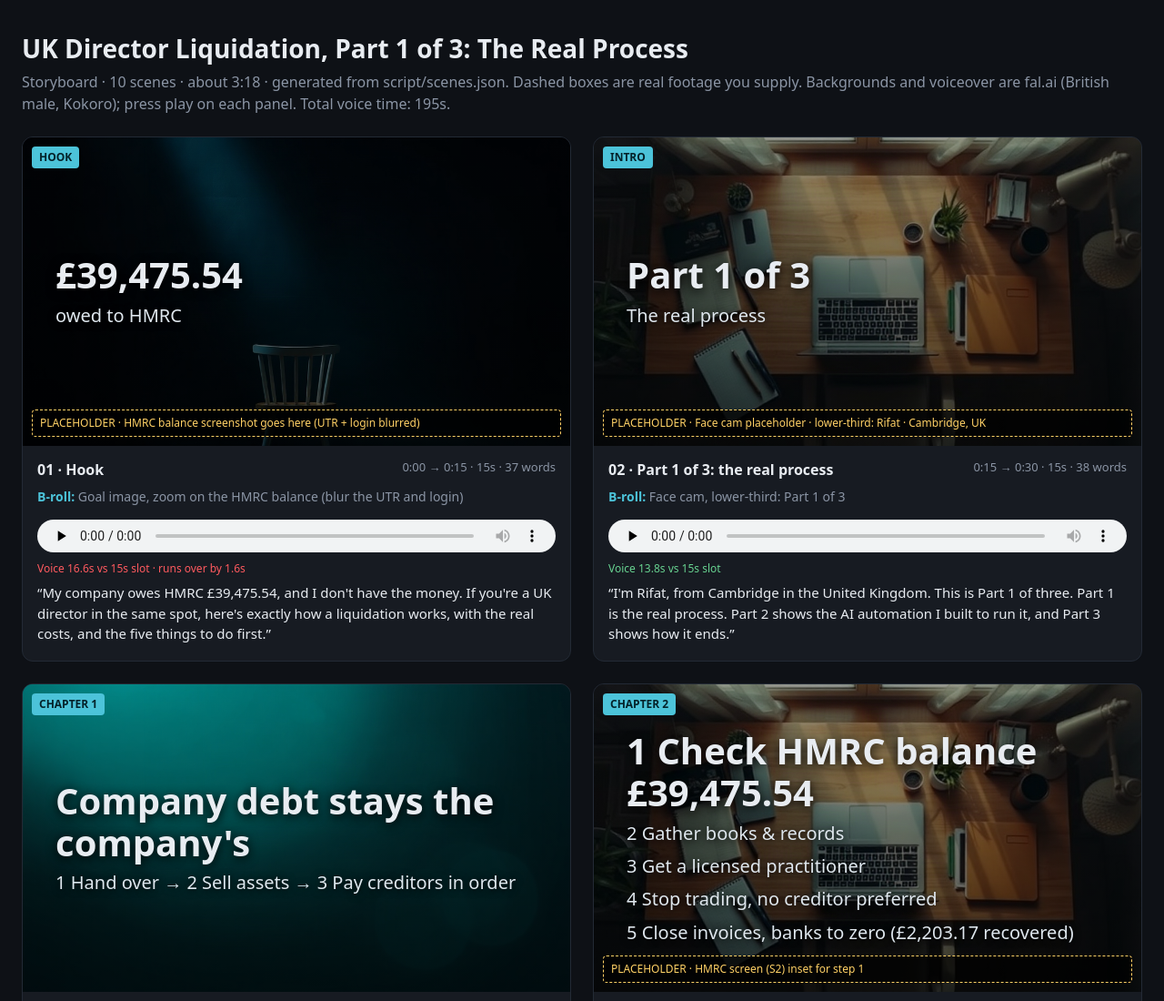
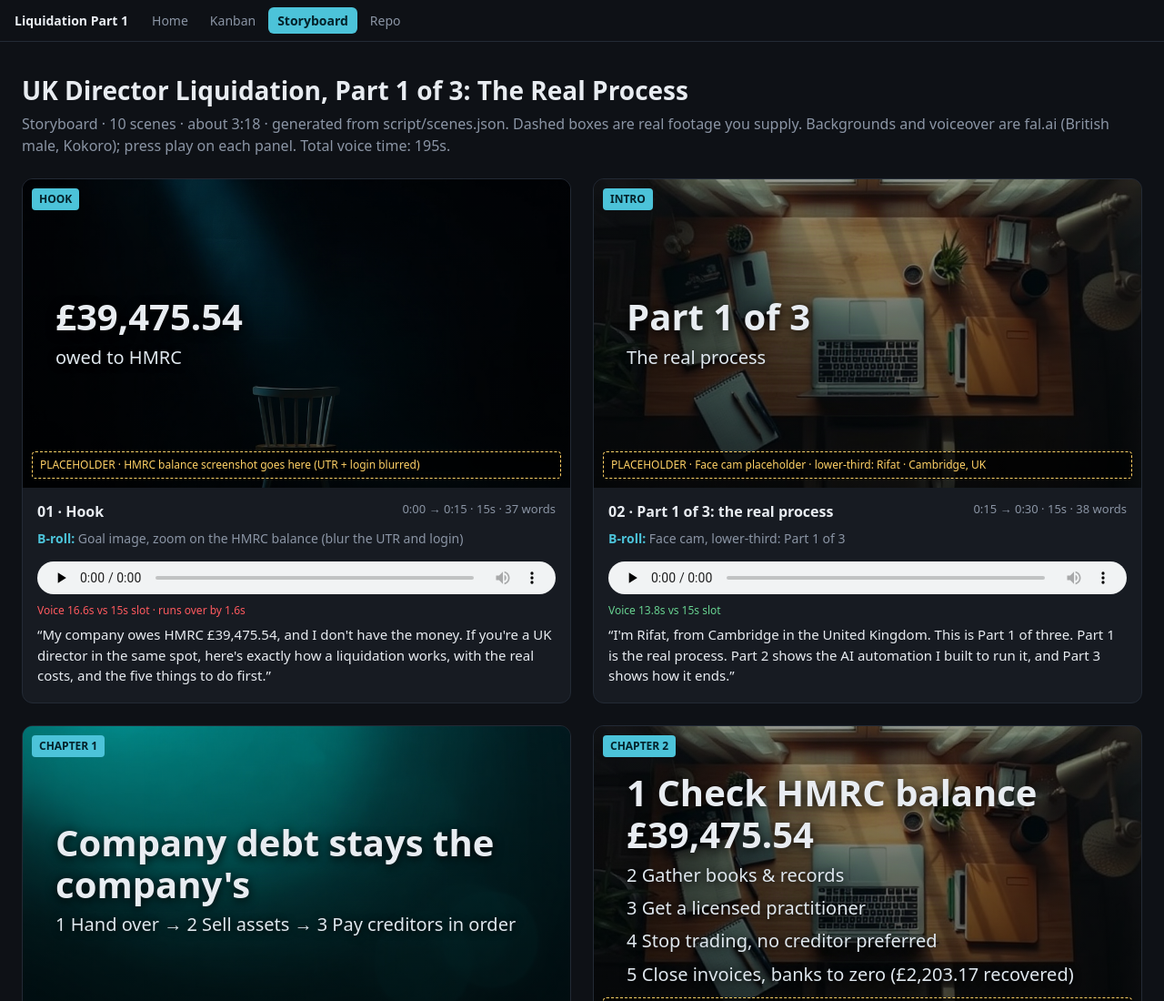
Before and after one commit to rifaterdemsahin/hyperframes, a plain HTML site: page storyboard/index.html in a window 1280 px wide. Shown: the top 1100 px of the page at 91% size. Drawn offline with Linux system fonts and the light colour scheme.

Commit message:
Add shared top menu (nav.js) to all pages and README links
Co-Authored-By: Claude Sonnet 5.5 <noreply@anthropic.com>

```diff
--- /dev/null
+++ b/nav.js
@@ -0,0 +1,28 @@
+// Shared top menu. Include with <script src="nav.js"></script> (or ../nav.js from a subfolder) right after <body>.
+(function () {
+  var base = document.currentScript.src.replace(/nav\.js(\?.*)?$/, "");
+  var links = [
+    ["Home", base],
+    ["Kanban", base + "kanban.html"],
+    ["Storyboard", base + "storyboard/"],
+    ["Repo", "https://github.com/rifaterdemsahin/hyperframes"],
+  ];
+  var here = location.href.split("#")[0].replace(/index\.html$/, "");
+  var css = document.createElement("style");
+  css.textContent =
+    "#site-nav{position:sticky;top:0;z-index:100;display:flex;gap:4px;align-items:center;flex-wrap:wrap;padding:8px 16px;" +
+    "background:#0e1116;border-bottom:1px solid #232a35;font:14px system-ui,sans-serif}" +
+    "#site-nav b{color:#e8ecf1;margin-right:12px}#site-nav a{color:#8b95a5;text-decoration:none;padding:5px 10px;border-radius:6px}" +
+    "#site-nav a:hover{color:#e8ecf1;background:#171b22}#site-nav a.on{color:#04222a;background:#4cc3d9;font-weight:600}";
+  document.head.appendChild(css);
+  var nav = document.createElement("nav");
+  nav.id = "site-nav";
+  nav.innerHTML =
+    "<b>Liquidation Part 1</b>" +
+    links
+      .map(function (l) {
+        return '<a href="' + l[1] + '"' + (here === l[1] ? ' class="on"' : "") + ">" + l[0] + "</a>";
+      })
+      .join("");
+  document.body.insertBefore(nav, document.body.firstChild);
+})();
--- a/scripts/build-storyboard.mjs
+++ b/scripts/build-storyboard.mjs
@@ -55,6 +55,7 @@ main{max-width:1280px;margin:auto;padding:16px 24px 64px;display:grid;grid-templ
 audio{width:100%;margin-top:8px;height:36px}.fit{margin:.3em 0;font-size:12px}.fit.ok{color:#68d391}.fit.over{color:var(--red)}
 .broll{color:var(--mute);font-size:14px;margin:.5em 0}.broll b{color:var(--accent)}.vo{margin:.4em 0 0;font-size:15px}
 </style></head><body>
+<script src="../nav.js"></script>
 <header><h1>${esc(data.title)}</h1><p>Storyboard · ${data.scenes.length} scenes · about ${tc(data.totalSecondsApprox)} · generated from script/scenes.json. Dashed boxes are real footage you supply. Backgrounds and voiceover are fal.ai (British male, Kokoro); press play on each panel. Total voice time: ${data.scenes.reduce((a,x)=>a+(x.voSeconds||0),0).toFixed(0)}s.</p></header>
 <main>${panels}
 </main></body></html>`;
--- a/storyboard/index.html
+++ b/storyboard/index.html
@@ -18,6 +18,7 @@ main{max-width:1280px;margin:auto;padding:16px 24px 64px;display:grid;grid-templ
 audio{width:100%;margin-top:8px;height:36px}.fit{margin:.3em 0;font-size:12px}.fit.ok{color:#68d391}.fit.over{color:var(--red)}
 .broll{color:var(--mute);font-size:14px;margin:.5em 0}.broll b{color:var(--accent)}.vo{margin:.4em 0 0;font-size:15px}
 </style></head><body>
+<script src="../nav.js"></script>
 <header><h1>UK Director Liquidation, Part 1 of 3: The Real Process</h1><p>Storyboard · 10 scenes · about 3:18 · generated from script/scenes.json. Dashed boxes are real footage you supply. Backgrounds and voiceover are fal.ai (British male, Kokoro); press play on each panel. Total voice time: 195s.</p></header>
 <main>
 <article class="panel">
```
Also changed, not shown: index.html (+1 -0 lines), kanban.html (+1 -0 lines), README.md.
